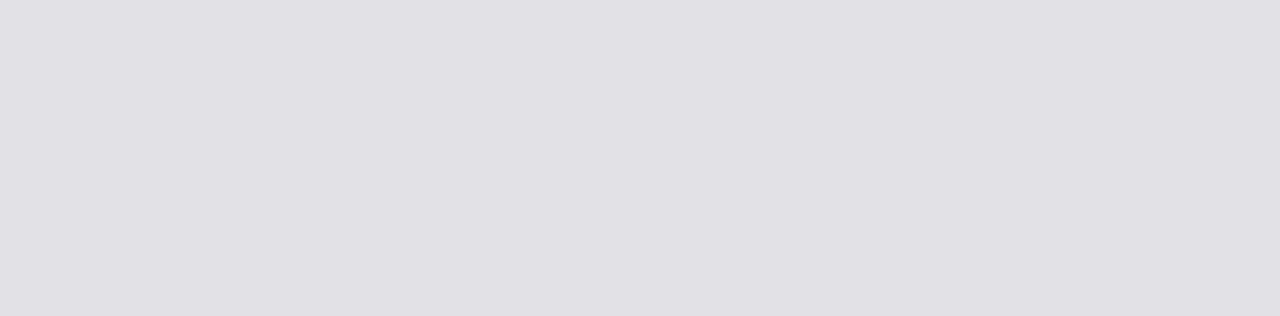
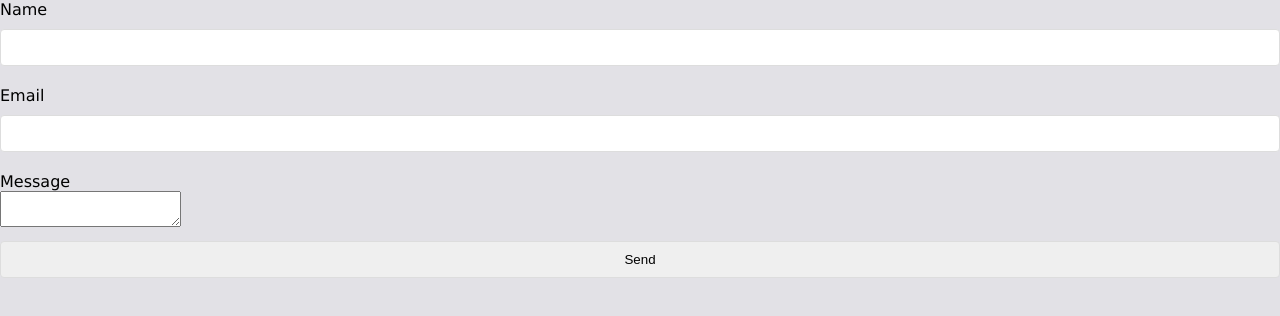
Before and after one commit to SU-CS308-22FA/Team21-TFF-Foundation-for-Children-NEW, a React (Create React App) app in the folder frontend/: page /contactUs in a window 1280 px wide. Before the commit this address had no page. Shown: the top 316 px of the page. Built offline with nearby package versions, Linux system fonts and the light colour scheme.

Commit message:
added contactUs nad autoReply

```diff
--- a/frontend/package.json
+++ b/frontend/package.json
@@ -4,6 +4,7 @@
   "version": "0.1.0",
   "private": true,
   "dependencies": {
+    "@emailjs/browser": "^3.10.0",
     "@emotion/react": "^11.10.5",
     "@emotion/styled": "^11.10.5",
     "@mui/icons-material": "^5.10.16",
--- a/frontend/src/App.js
+++ b/frontend/src/App.js
@@ -14,6 +14,7 @@
 import Training from './pages/Training';
 import Selection from './pages/Selection';
 import Addevent from './pages/Addevent';
+import ContactUs from './components/ContactUs';
 import EventsTabOnTeacher from './pages/EventsTabOnTeacher';
 import EventsTabOnStudent from './pages/StudentEventsTab';
 import ApplyEvent from './pages/applyForEvent';
@@ -51,7 +52,7 @@
               <Route path="/teacher/events/addevent" element={<Addevent />} />
 
               <Route path="/student/events" element={<EventsTabOnStudent />} />
-
+              <Route path="/contactUs" element={<ContactUs />} />
               <Route
                 path="/student/events/applyevent"
                 element={<ApplyEvent />}
--- /dev/null
+++ b/frontend/src/components/ContactUs.js
@@ -0,0 +1,48 @@
+import React, { useRef } from 'react';
+import emailjs from '@emailjs/browser';
+var templateParams = {
+    name: 'James',
+    notes: 'Check this out!'
+};
+
+
+export const ContactUs = () => {
+  const form = useRef();
+
+  const sendEmail = (e) => {
+    e.preventDefault();
+
+    emailjs.sendForm('service_pevt9d8', 'template_55q4pcj', form.current)
+      .then((result) => {
+          console.log(result.text);
+      }, (error) => {
+          console.log(error.text);
+      });
+  };
+
+
+  return (
+
+
+    <form ref={form} onSubmit={sendEmail}>
+                <script type="text/javascript"
+        src="https://cdn.jsdelivr.net/npm/@emailjs/browser@3/dist/email.min.js">
+</script>
+<script type="text/javascript">
+   (function(){
+      emailjs.init("dCdfu3tHgHcmwkb4q")
+   })();
+</script>
+
+      <label>Name</label>
+      <input type="text" name="user_name" />
+      <label>Email</label>
+      <input type="email" name="user_email" />
+      <label>Message</label>
+      <textarea name="message" />
+      <input type="submit" value="Send" />
+    </form>
+
+  );
+};
+export default ContactUs;
```
Also changed, not shown: 1 other file (tests, documents, lock files or other folders).
